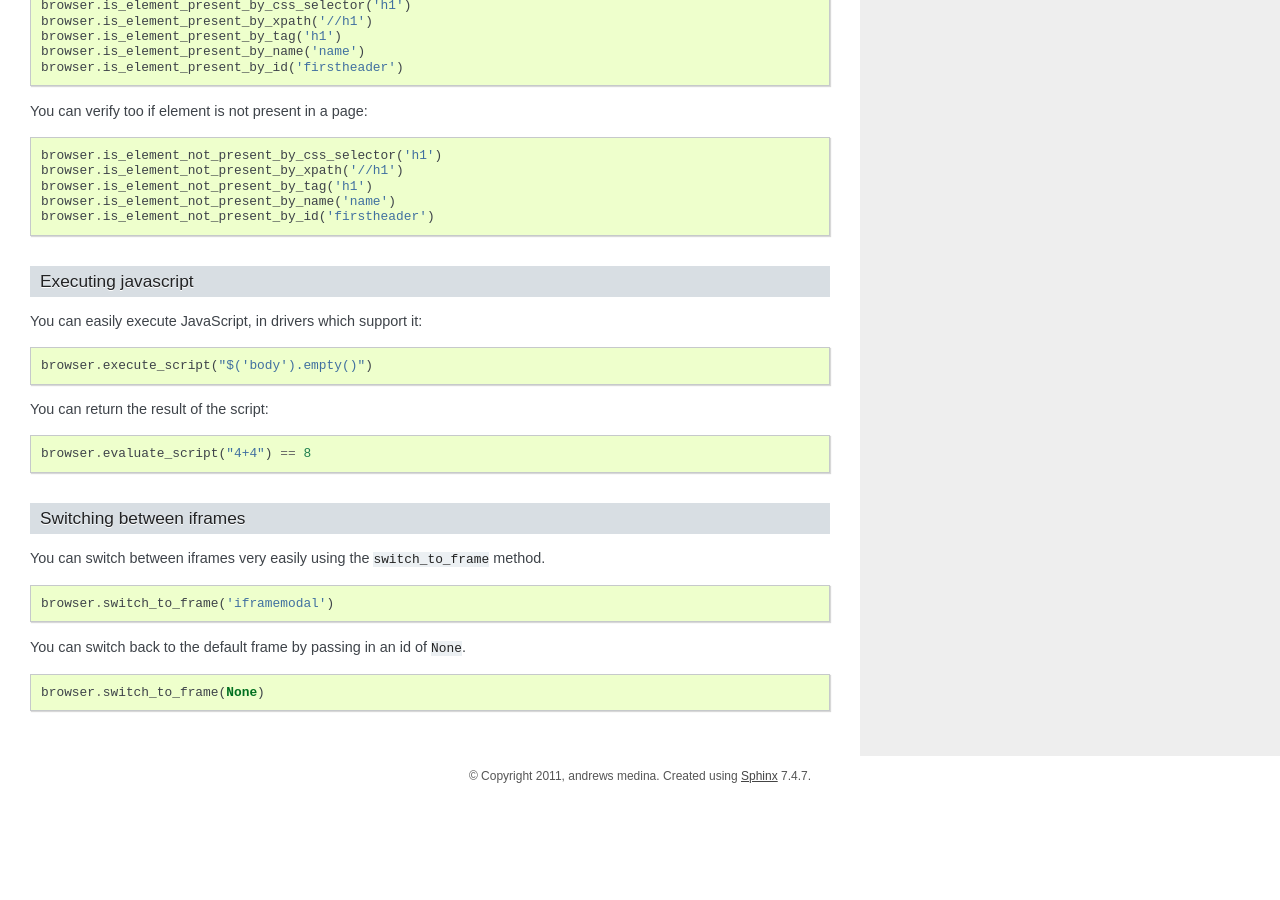
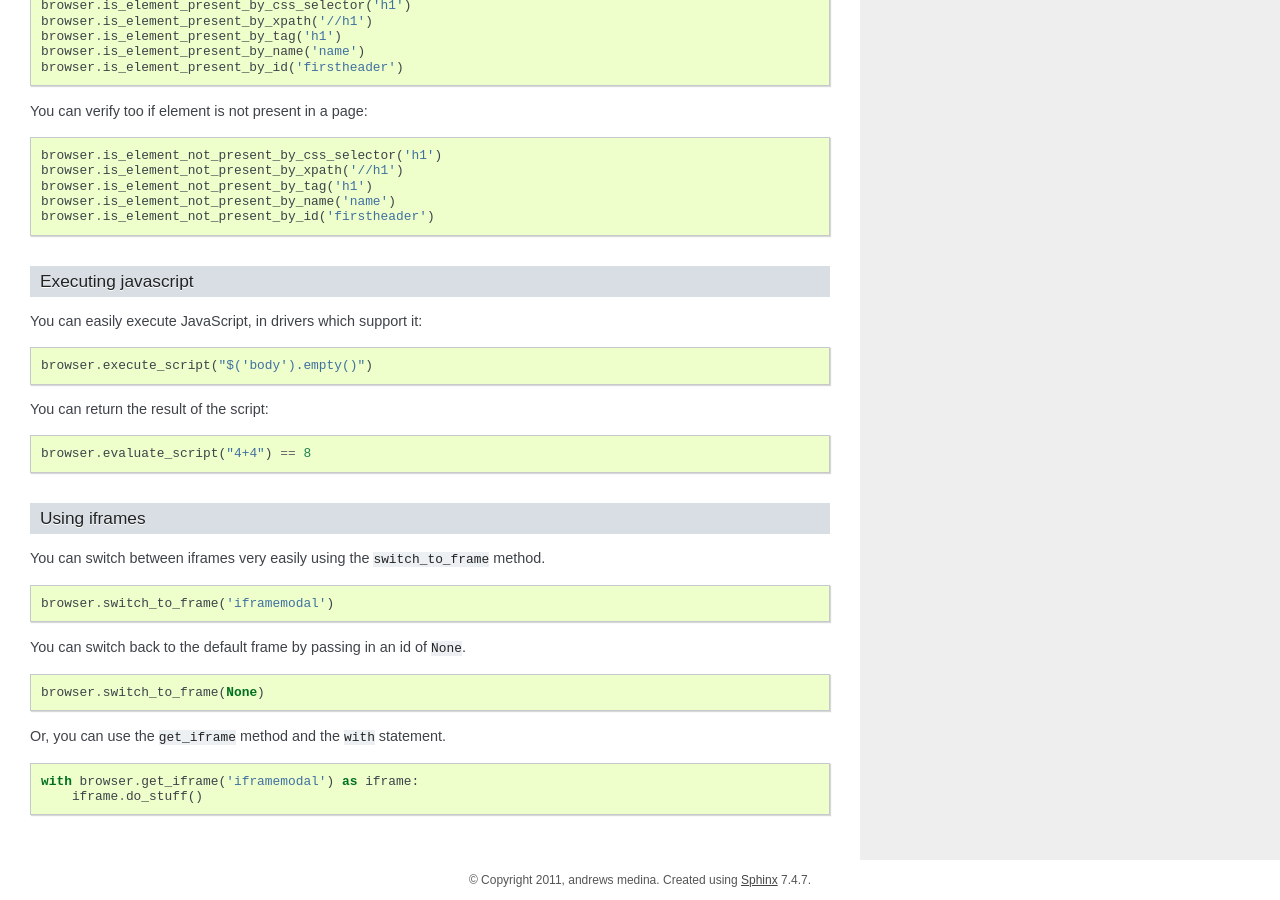
Before and after one commit to cobrateam/splinter, a Sphinx documentation site: the page built from docs/index.rst, in a window 1280 px wide and 900 px high, scrolled down 3895 px. Built offline with Sphinx 7.4.7, drawn with Linux system fonts in a browser that asks for light colours; before the commit the page ends 4691 px from its top, so only the background shows below that.

Commit message:
docs for iframes using the with statement added

```diff
--- a/docs/index.rst
+++ b/docs/index.rst
@@ -260,7 +260,7 @@ You can return the result of the script:
     browser.evaluate_script("4+4") == 8
 
 
-Switching between iframes
+Using iframes
 -------------------------
 
 You can switch between iframes very easily using the ``switch_to_frame`` method.
@@ -274,3 +274,10 @@ You can switch back to the default frame by passing in an id of ``None``.
 ::
 
     browser.switch_to_frame(None)
+
+Or, you can use the ``get_iframe`` method and the ``with`` statement.
+
+::
+
+    with browser.get_iframe('iframemodal') as iframe:
+        iframe.do_stuff()
```
